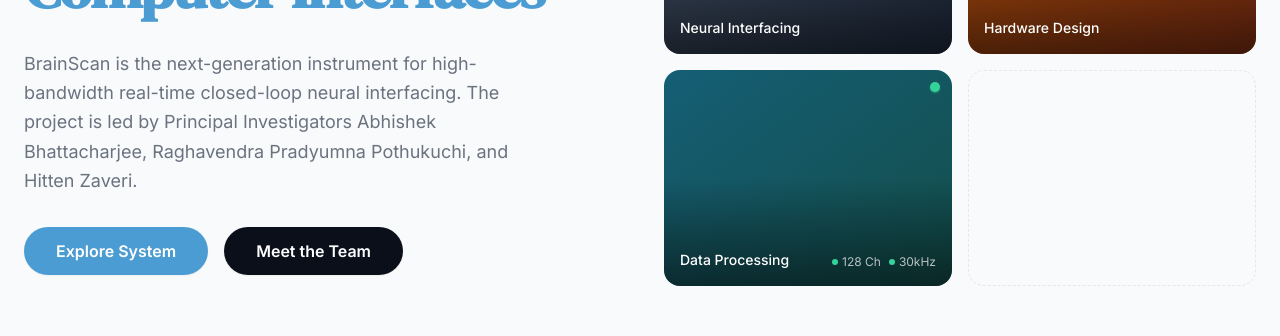
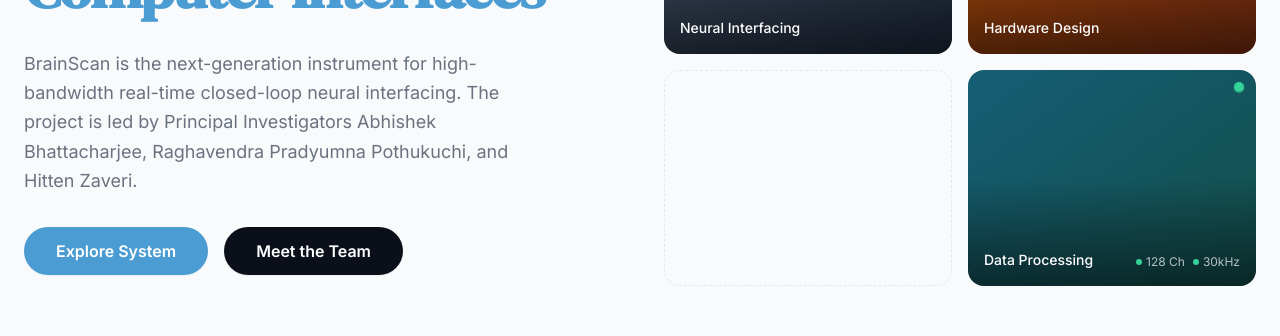
Before and after one commit to Gimmick12-DYY/UNCBCI_Project_Website, a Next.js app in the folder apps/web/: page / in a window 1280 px wide. Shown: the part 331-667 px from the top of the page. Built offline with nearby package versions, Linux system fonts and the light colour scheme; no server answers.

Commit message:
Change- home page picture allignment

```diff
--- a/apps/web/components/Hero.tsx
+++ b/apps/web/components/Hero.tsx
@@ -59,6 +59,10 @@
             label="Hardware Design"
             gradient="bg-gradient-to-br from-amber-700 to-orange-900"
           />
+          <div
+            className="relative rounded-2xl overflow-hidden aspect-[4/3] bg-gray-50 border border-dashed border-gray-200"
+            aria-label="System image placeholder"
+          />
           <ImageCard
             label="Data Processing"
             gradient="bg-gradient-to-br from-cyan-800 to-teal-900"
@@ -73,10 +77,6 @@
               </div>
             }
           />
-          <div
-            className="relative rounded-2xl overflow-hidden aspect-[4/3] bg-gray-50 border border-dashed border-gray-200"
-            aria-label="System image placeholder"
-          />
         </div>
       </div>
     </section>
```
